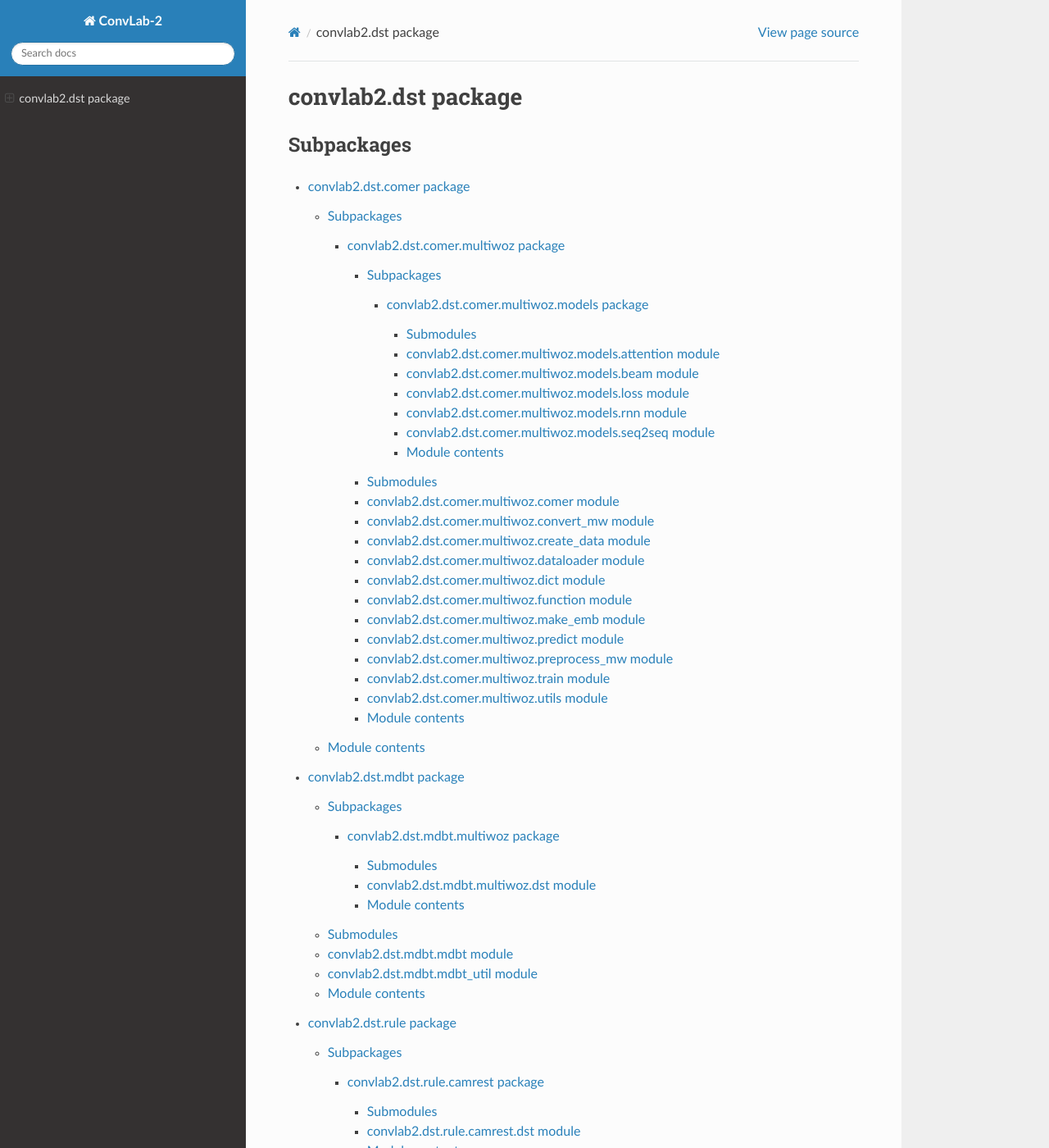
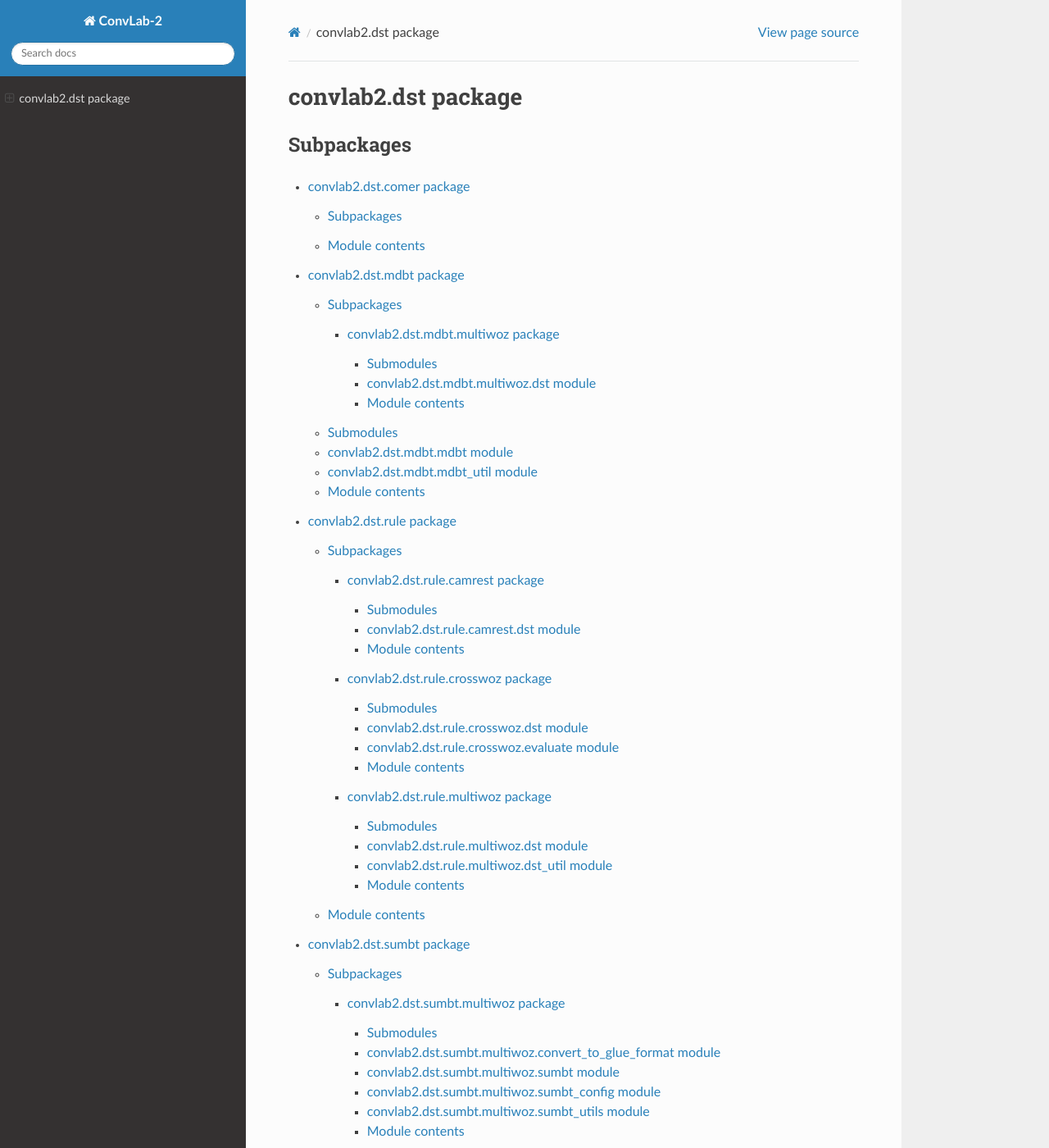
Before and after one commit to thu-coai/ConvLab-2, a Sphinx documentation site: the page built from docs/source/convlab2.dst.rst, in a window 1280 px wide and 1400 px high. Shown: the whole window at 82% size. Built offline with Sphinx 7.4.7 and the Read the Docs theme 2.0.0, drawn with Linux system fonts in a browser that asks for light colours; pages that are not in the unit, such as notebooks, are missing from menus; some of the changed text lies outside the part shown.

Commit message:
update rst files

```diff
--- a/docs/source/convlab2.dst.comer.multiwoz.models.rst
+++ /dev/null
@@ -1,54 +0,0 @@
-convlab2.dst.comer.multiwoz.models package
-==========================================
-
-Submodules
-----------
-
-convlab2.dst.comer.multiwoz.models.attention module
----------------------------------------------------
-
-.. automodule:: convlab2.dst.comer.multiwoz.models.attention
-   :members:
-   :undoc-members:
-   :show-inheritance:
-
-convlab2.dst.comer.multiwoz.models.beam module
-----------------------------------------------
-
-.. automodule:: convlab2.dst.comer.multiwoz.models.beam
-   :members:
-   :undoc-members:
-   :show-inheritance:
-
-convlab2.dst.comer.multiwoz.models.loss module
-----------------------------------------------
-
-.. automodule:: convlab2.dst.comer.multiwoz.models.loss
-   :members:
-   :undoc-members:
-   :show-inheritance:
-
-convlab2.dst.comer.multiwoz.models.rnn module
----------------------------------------------
-
-.. automodule:: convlab2.dst.comer.multiwoz.models.rnn
-   :members:
-   :undoc-members:
-   :show-inheritance:
-
-convlab2.dst.comer.multiwoz.models.seq2seq module
--------------------------------------------------
-
-.. automodule:: convlab2.dst.comer.multiwoz.models.seq2seq
-   :members:
-   :undoc-members:
-   :show-inheritance:
-
-
-Module contents
----------------
-
-.. automodule:: convlab2.dst.comer.multiwoz.models
-   :members:
-   :undoc-members:
-   :show-inheritance:
--- a/docs/source/convlab2.dst.comer.multiwoz.rst
+++ /dev/null
@@ -1,109 +0,0 @@
-convlab2.dst.comer.multiwoz package
-===================================
-
-Subpackages
------------
-
-.. toctree::
-
-   convlab2.dst.comer.multiwoz.models
-
-Submodules
-----------
-
-convlab2.dst.comer.multiwoz.comer module
-----------------------------------------
-
-.. automodule:: convlab2.dst.comer.multiwoz.comer
-   :members:
-   :undoc-members:
-   :show-inheritance:
-
-convlab2.dst.comer.multiwoz.convert\_mw module
-----------------------------------------------
-
-.. automodule:: convlab2.dst.comer.multiwoz.convert_mw
-   :members:
-   :undoc-members:
-   :show-inheritance:
-
-convlab2.dst.comer.multiwoz.create\_data module
------------------------------------------------
-
-.. automodule:: convlab2.dst.comer.multiwoz.create_data
-   :members:
-   :undoc-members:
-   :show-inheritance:
-
-convlab2.dst.comer.multiwoz.dataloader module
----------------------------------------------
-
-.. automodule:: convlab2.dst.comer.multiwoz.dataloader
-   :members:
-   :undoc-members:
-   :show-inheritance:
-
-convlab2.dst.comer.multiwoz.dict module
----------------------------------------
-
-.. automodule:: convlab2.dst.comer.multiwoz.dict
-   :members:
-   :undoc-members:
-   :show-inheritance:
-
-convlab2.dst.comer.multiwoz.function module
--------------------------------------------
-
-.. automodule:: convlab2.dst.comer.multiwoz.function
-   :members:
-   :undoc-members:
-   :show-inheritance:
-
-convlab2.dst.comer.multiwoz.make\_emb module
---------------------------------------------
-
-.. automodule:: convlab2.dst.comer.multiwoz.make_emb
-   :members:
-   :undoc-members:
-   :show-inheritance:
-
-convlab2.dst.comer.multiwoz.predict module
-------------------------------------------
-
-.. automodule:: convlab2.dst.comer.multiwoz.predict
-   :members:
-   :undoc-members:
-   :show-inheritance:
-
-convlab2.dst.comer.multiwoz.preprocess\_mw module
--------------------------------------------------
-
-.. automodule:: convlab2.dst.comer.multiwoz.preprocess_mw
-   :members:
-   :undoc-members:
-   :show-inheritance:
-
-convlab2.dst.comer.multiwoz.train module
-----------------------------------------
-
-.. automodule:: convlab2.dst.comer.multiwoz.train
-   :members:
-   :undoc-members:
-   :show-inheritance:
-
-convlab2.dst.comer.multiwoz.utils module
-----------------------------------------
-
-.. automodule:: convlab2.dst.comer.multiwoz.utils
-   :members:
-   :undoc-members:
-   :show-inheritance:
-
-
-Module contents
----------------
-
-.. automodule:: convlab2.dst.comer.multiwoz
-   :members:
-   :undoc-members:
-   :show-inheritance:
--- a/docs/source/convlab2.dst.trade.multiwoz.rst
+++ /dev/null
@@ -1,70 +0,0 @@
-convlab2.dst.trade.multiwoz package
-===================================
-
-Submodules
-----------
-
-convlab2.dst.trade.multiwoz.EWC\_train module
----------------------------------------------
-
-.. automodule:: convlab2.dst.trade.multiwoz.EWC_train
-   :members:
-   :undoc-members:
-   :show-inheritance:
-
-convlab2.dst.trade.multiwoz.GEM\_train module
----------------------------------------------
-
-.. automodule:: convlab2.dst.trade.multiwoz.GEM_train
-   :members:
-   :undoc-members:
-   :show-inheritance:
-
-convlab2.dst.trade.multiwoz.demo module
----------------------------------------
-
-.. automodule:: convlab2.dst.trade.multiwoz.demo
-   :members:
-   :undoc-members:
-   :show-inheritance:
-
-convlab2.dst.trade.multiwoz.evaluate module
--------------------------------------------
-
-.. automodule:: convlab2.dst.trade.multiwoz.evaluate
-   :members:
-   :undoc-members:
-   :show-inheritance:
-
-convlab2.dst.trade.multiwoz.fine\_tune module
----------------------------------------------
-
-.. automodule:: convlab2.dst.trade.multiwoz.fine_tune
-   :members:
-   :undoc-members:
-   :show-inheritance:
-
-convlab2.dst.trade.multiwoz.trade module
-----------------------------------------
-
-.. automodule:: convlab2.dst.trade.multiwoz.trade
-   :members:
-   :undoc-members:
-   :show-inheritance:
-
-convlab2.dst.trade.multiwoz.train module
-----------------------------------------
-
-.. automodule:: convlab2.dst.trade.multiwoz.train
-   :members:
-   :undoc-members:
-   :show-inheritance:
-
-
-Module contents
----------------
-
-.. automodule:: convlab2.dst.trade.multiwoz
-   :members:
-   :undoc-members:
-   :show-inheritance:
--- a/docs/source/convlab2.dst.trade.rst
+++ b/docs/source/convlab2.dst.trade.rst
@@ -1,12 +1,5 @@
 convlab2.dst.trade package
 ==========================
-
-Subpackages
------------
-
-.. toctree::
-
-   convlab2.dst.trade.multiwoz
 
 Submodules
 ----------
```
Also changed, not shown: docs/source/convlab2.policy.mdrg.multiwoz.rst (deleted, +0 -93 lines), docs/source/convlab2.policy.mdrg.multiwoz.utils.rst (deleted, +0 -54 lines).
